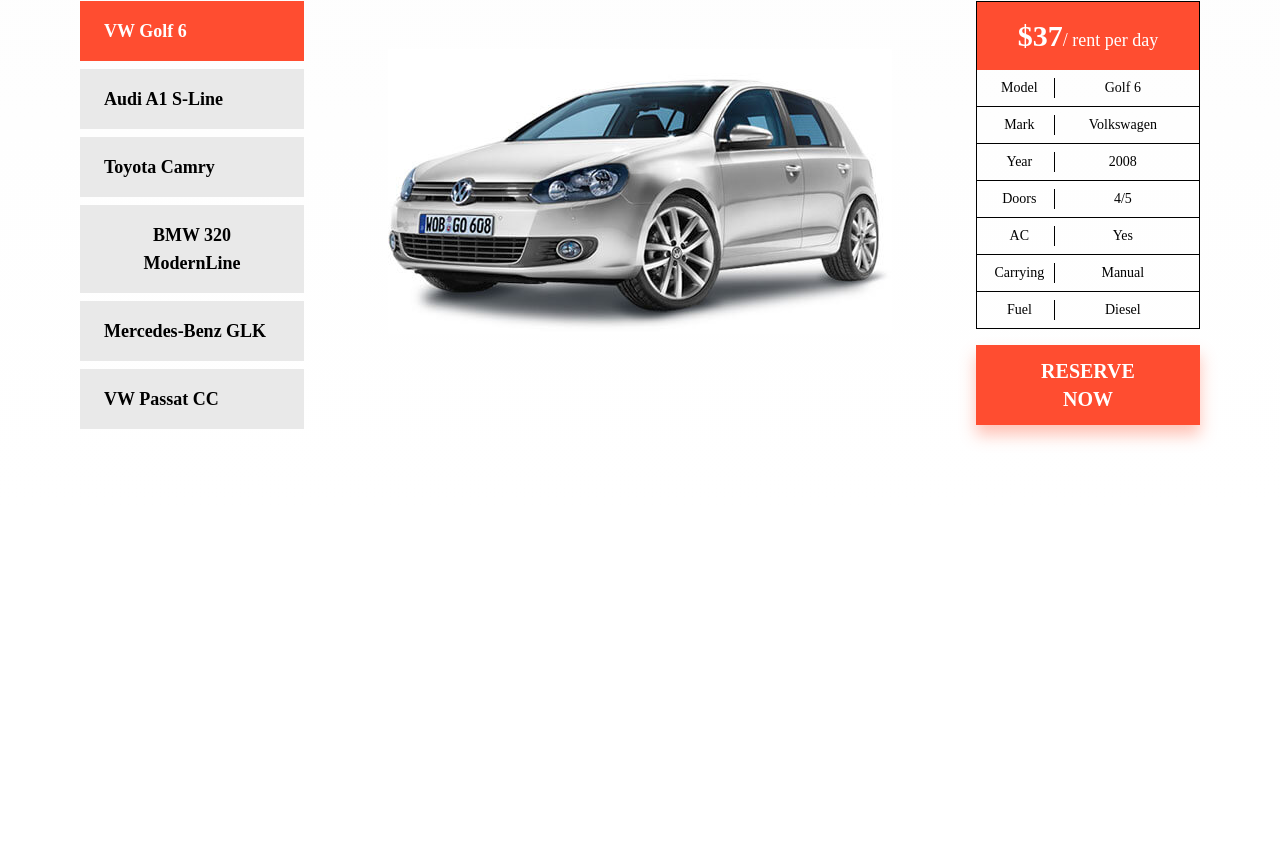
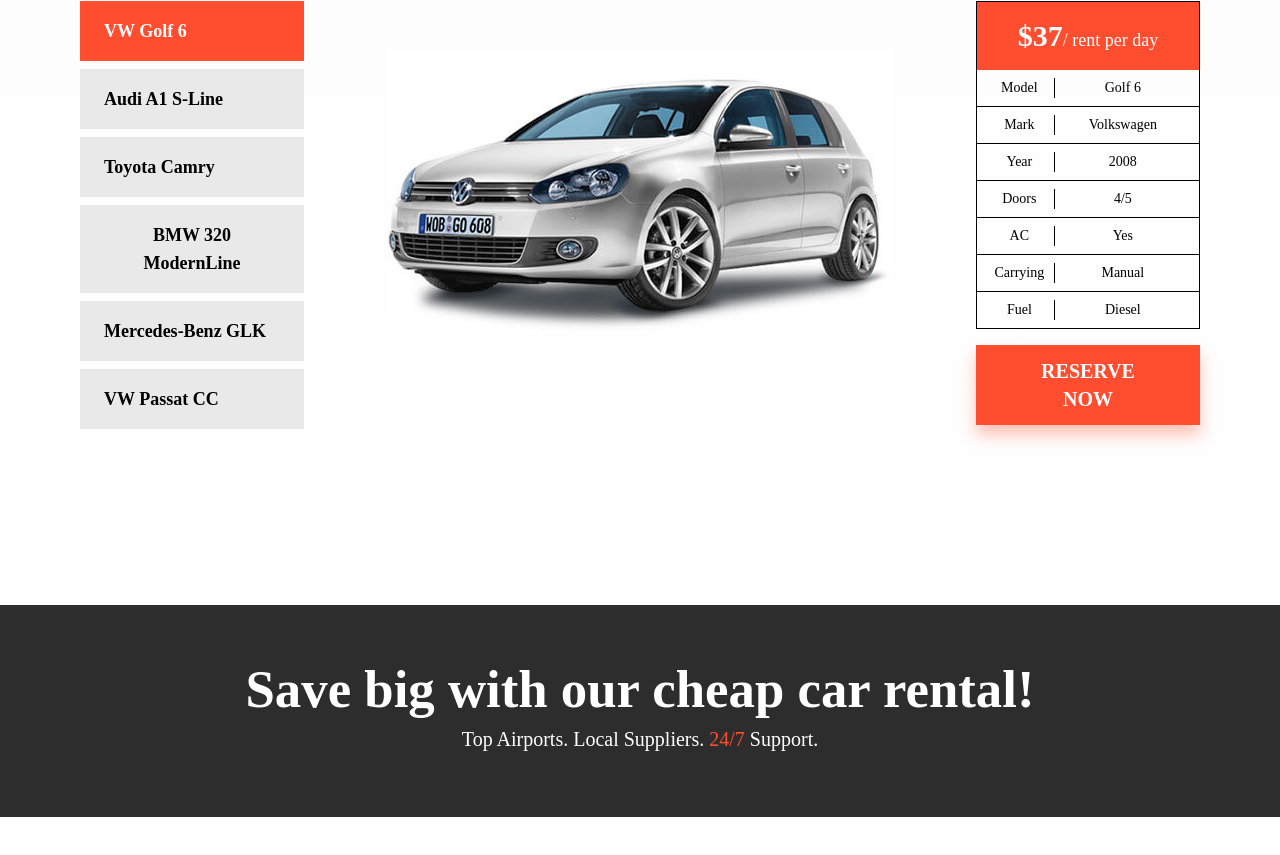
Before and after one commit to anupkumarjana/Car-rental, a React (Create React App) app: page / in a window 1280 px wide. Shown: the part 2164-3019 px from the top of the page. Before the commit the page ends 2673 px from the top, so only its background shows below. Built offline with nearby package versions, Linux system fonts and the light colour scheme.

Commit message:
created banner component

```diff
--- /dev/null
+++ b/src/components/Banner.jsx
@@ -0,0 +1,10 @@
+import React from 'react'
+
+export default function Banner() {
+  return (
+    <div className="text-center px-4 w-full text-white  bg-[rgb(45,45,45)] flex flex-col justify-center items-center py-16 flex-wrap mt-72 lg:my-24">
+      <h2 className=' text-4xl lg:text-[3.3rem] font-extrabold'>Save big with our cheap car rental!</h2>
+      <p className='text-xl pt-4'>Top Airports. Local Suppliers. <span className='text-[#FF4D30]'> 24/7</span> Support.</p>
+    </div>
+  );
+}
--- /dev/null
+++ b/src/components/ChooseUs.jsx
@@ -0,0 +1,11 @@
+import React from 'react'
+import image1 from "../assets/chooseUs/main.png"
+
+export default function ChooseUs() {
+  return (
+    <div className="flex flex-col justify-center items-center py-36 lg:gap-6 px-8 lg:px-80 lg:py-16 ">
+    <img src={image1} alt="car-img" />
+
+    </div>
+  );
+}
--- a/src/components/VehicleModels.jsx
+++ b/src/components/VehicleModels.jsx
@@ -30,16 +30,14 @@
               {carGroup.map((car) => (
                 <div
                   key={car.name}
+                  onClick={() => handleClick(car)}
                   className={` hover:bg-[#FF4D30] cursor-pointer ${
                     selectedCar === car
                       ? "bg-[#FF4D30] text-white"
                       : "bg-[#e9e9e9] text-black"
                   }`}
                 >
-                  <button
-                    onClick={() => handleClick(car)}
-                    className="px-6 py-4 text-lg font-semibold"
-                  >
+                  <button className="px-6 py-4 text-lg font-semibold">
                     {car.name}
                   </button>
                 </div>
@@ -48,9 +46,15 @@
           ))}
         </div>
         <div>
-          {selectedCar && <img src={selectedCar.img} alt={selectedCar.name} className="pt-12"/>}
+          {selectedCar && (
+            <img
+              src={selectedCar.img}
+              alt={selectedCar.name}
+              className="pt-12"
+            />
+          )}
         </div>
-        <div className="text-sm text-center w-[20%] h-64">
+        <div className="text-sm text-center w-full lg:w-[20%] h-64">
           {selectedCar && (
             <div className="text-center border border-black">
               <div className="flex bg-[#FF4D30] text-white items-center justify-center py-4">
--- a/src/pages/Home.jsx
+++ b/src/pages/Home.jsx
@@ -7,6 +7,7 @@
 import Header from "../components/Header";
 import Feature from "../components/Feature";
 import VehicleModels from "../components/VehicleModels";
+import Banner from "../components/Banner";
 
 export default function Home() {
   return (
@@ -49,6 +50,7 @@
       <BookCar />
       <Feature />
       <VehicleModels />
+      <Banner/>
     </div>
   );
 }
```
